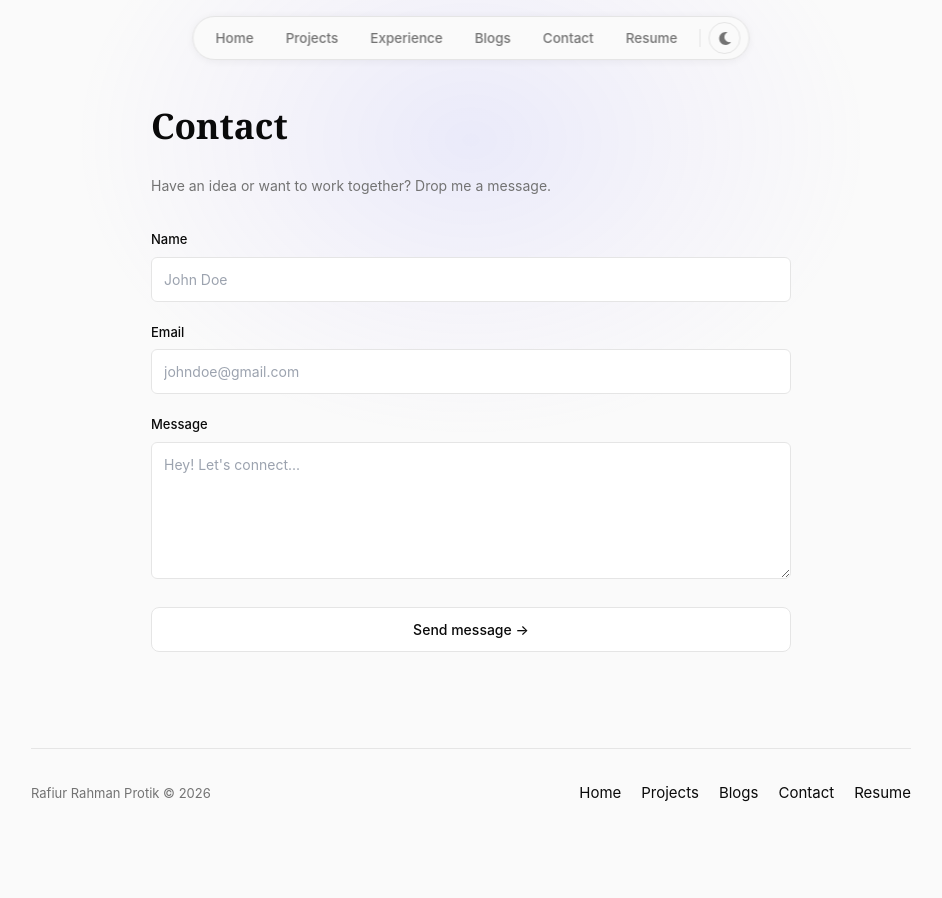
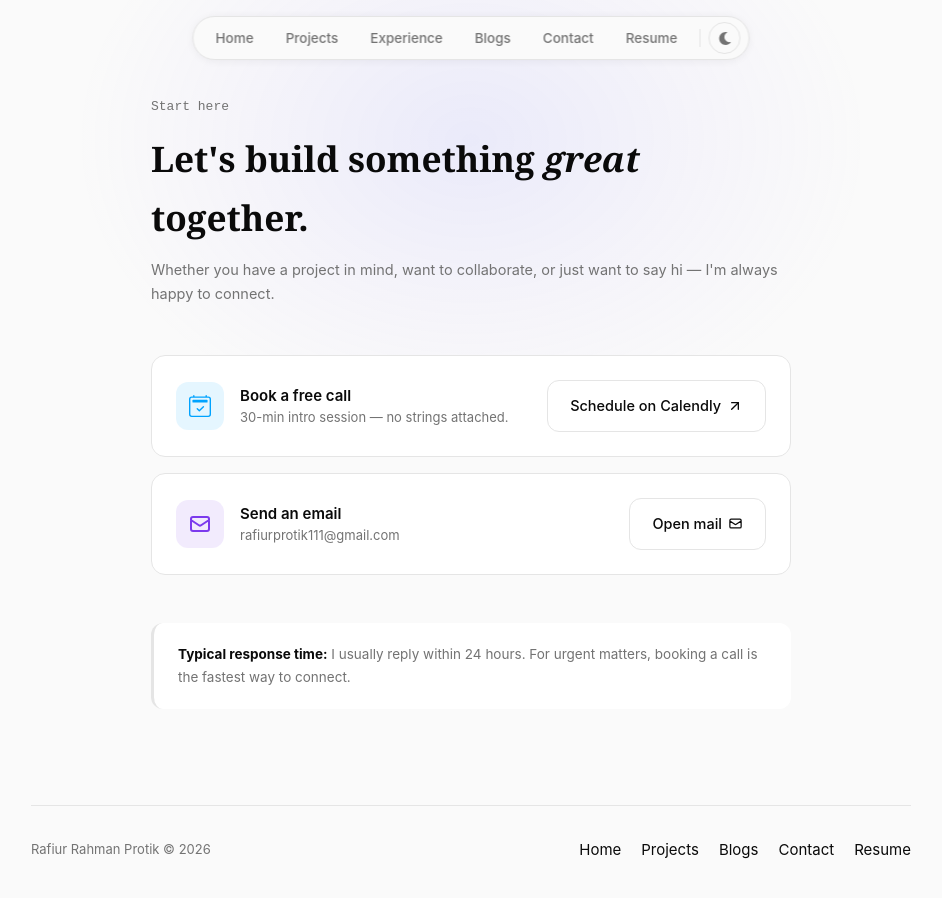
Before and after one commit to Protik111/portfolio-2026, a Next.js app: page /contact in a window 1280 px wide. Shown: the top 898 px of the page, without its empty margins (169-1111 px from the left). Before the commit the page ends 846 px from the top, so only its background shows below. Built offline with nearby package versions, Linux system fonts and the light colour scheme.

Commit message:
feat: contact

```diff
--- a/pages/contact.js
+++ b/pages/contact.js
@@ -1,183 +1,214 @@
-import React, { useState, useRef } from "react";
+import React from "react";
 import Header from "../components/Header";
 import Footer from "../components/Footer";
 import Seo from "../components/Seo";
-import { helpers } from "../helpers";
-import { ToastContainer } from "react-toastify";
-import "react-toastify/dist/ReactToastify.css";
-import emailjs from "@emailjs/browser";
-
-const inputStyle = {
-  width: "100%",
-  padding: "10px 12px",
-  background: "var(--card-bg)",
-  border: "1px solid var(--border)",
-  borderRadius: "6px",
-  color: "var(--fg)",
-  fontFamily: "var(--font-sans)",
-  fontSize: "14px",
-  outline: "none",
-  transition: "border-color 0.15s",
-};
+import { HiOutlineMail } from "react-icons/hi";
+import { BsCalendar2Check } from "react-icons/bs";
+import { FiArrowUpRight } from "react-icons/fi";
 
 const Contact = () => {
-  const form = useRef();
-  const [data, setData] = useState({ name: "", email: "", message: "" });
-  const [error, setError] = useState({
-    isError: false,
-    errorNameMessage: "",
-    errorEmailMessage: "",
-    errorMessage: "",
-  });
-
-  const sendEmail = (e) => {
-    e.preventDefault();
-    const { name, email, message } = data;
-    if (!name) {
-      setError({ ...error, isError: true, errorNameMessage: "Please enter your name" });
-      return;
-    }
-    if (!email) {
-      setError({ ...error, isError: true, errorEmailMessage: "Please enter your email" });
-      return;
-    }
-    if (!message) {
-      setError({ ...error, isError: true, errorMessage: "Please enter a message" });
-      return;
-    }
-    if (helpers.validEmail && name && email && message) {
-      setError({ isError: false, errorNameMessage: "", errorEmailMessage: "", errorMessage: "" });
-      emailjs
-        .sendForm("service_3c6dc6o", "template_irejry2", form.current, "user_Ta3F0tXRsdORTtPDWRwLm")
-        .then((res) => {
-          if (res.status === 200) {
-            helpers.alertToastHandling("Thanks for reaching out! I'll get back to you shortly 🙂");
-          }
-        })
-        .catch(console.error);
-    }
-  };
-
   return (
     <React.Fragment>
       <Seo title="Contact" />
+
+      <style>{`
+        .contact-btn {
+          display: inline-flex;
+          align-items: center;
+          gap: 10px;
+          padding: 13px 22px;
+          font-size: 14.5px;
+          font-family: var(--font-sans);
+          font-weight: 500;
+          background: var(--card-bg);
+          color: var(--fg);
+          border: 1px solid var(--border);
+          border-radius: 12px;
+          cursor: pointer;
+          transition: all 0.2s ease;
+          text-decoration: none;
+          white-space: nowrap;
+        }
+        .contact-btn:hover {
+          border-color: var(--muted);
+          transform: translateY(-2px);
+          box-shadow: 0 6px 20px rgba(0,0,0,0.06);
+        }
+        [data-theme='dark'] .contact-btn:hover {
+          box-shadow: 0 6px 20px rgba(255,255,255,0.04);
+        }
+        .contact-btn:active {
+          transform: translateY(0);
+        }
+        .contact-btn .btn-icon {
+          display: flex;
+          align-items: center;
+          justify-content: center;
+          width: 32px;
+          height: 32px;
+          border-radius: 8px;
+          flex-shrink: 0;
+        }
+        .contact-btn .btn-arrow {
+          margin-left: auto;
+          color: var(--muted);
+          flex-shrink: 0;
+        }
+        .contact-option {
+          display: flex;
+          flex-direction: column;
+          gap: 6px;
+        }
+        .contact-option-label {
+          font-size: 11px;
+          font-family: var(--font-mono);
+          color: var(--muted);
+          text-transform: uppercase;
+          letter-spacing: 0.5px;
+        }
+        .contact-option-desc {
+          font-size: 13px;
+          color: var(--muted);
+          margin: 0;
+          line-height: 1.5;
+        }
+      `}</style>
+
       <div style={{ minHeight: "100vh", background: "var(--bg)", color: "var(--fg)" }}>
         <header>
           <Header />
         </header>
+
         <main style={{ paddingTop: "6rem", paddingBottom: "4rem" }}>
           <div className="container-narrow">
-            <h1 className="section-heading">Contact</h1>
-            <p style={{ color: "var(--muted)", marginBottom: "2rem", fontSize: "14px" }}>
-              Have an idea or want to work together? Drop me a message.
+
+            {/* Heading */}
+            <p className="mono" style={{ color: "var(--muted)", marginBottom: "0.75rem" }}>
+              Start here
+            </p>
+            <h1 className="section-heading" style={{ marginBottom: "0.75rem" }}>
+              Let&apos;s build something <em>great</em> together.
+            </h1>
+            <p style={{ color: "var(--muted)", fontSize: "14.5px", marginBottom: "3rem", lineHeight: 1.7 }}>
+              Whether you have a project in mind, want to collaborate, or just want to say hi — I&apos;m always happy to connect.
             </p>
 
-            <form
-              ref={form}
-              onSubmit={sendEmail}
-              style={{ display: "flex", flexDirection: "column", gap: "1.25rem" }}
-            >
-              {/* Name */}
-              <div>
-                <label
-                  htmlFor="name"
-                  style={{ fontSize: "13px", fontWeight: 500, display: "block", marginBottom: "6px" }}
+            {/* Two action cards */}
+            <div style={{ display: "flex", flexDirection: "column", gap: "1rem" }}>
+
+              {/* Book a call */}
+              <div
+                style={{
+                  background: "var(--card-bg)",
+                  border: "1px solid var(--border)",
+                  borderRadius: "14px",
+                  padding: "1.5rem",
+                  display: "flex",
+                  alignItems: "center",
+                  justifyContent: "space-between",
+                  gap: "1rem",
+                  flexWrap: "wrap",
+                  transition: "border-color 0.2s, box-shadow 0.2s, transform 0.2s",
+                }}
+                className="exp-card"
+              >
+                <div style={{ display: "flex", alignItems: "center", gap: "1rem" }}>
+                  <div style={{
+                    width: 48,
+                    height: 48,
+                    borderRadius: "12px",
+                    background: "rgba(0, 163, 255, 0.10)",
+                    display: "flex",
+                    alignItems: "center",
+                    justifyContent: "center",
+                    flexShrink: 0,
+                  }}>
+                    <BsCalendar2Check size={22} color="#00a3ff" />
+                  </div>
+                  <div>
+                    <p style={{ margin: 0, fontWeight: 600, fontSize: "15px" }}>Book a free call</p>
+                    <p className="contact-option-desc">30-min intro session — no strings attached.</p>
+                  </div>
+                </div>
+                <a
+                  href="https://calendly.com/rafiurprotik111"
+                  target="_blank"
+                  rel="noreferrer"
+                  className="contact-btn"
+                  id="btn-book-call"
                 >
-                  Name
-                </label>
-                <input
-                  type="text"
-                  name="name"
-                  id="name"
-                  value={data.name}
-                  placeholder="John Doe"
-                  required
-                  onChange={(e) => setData({ ...data, name: e.target.value })}
-                  style={inputStyle}
-                />
-                {error.errorNameMessage && (
-                  <p style={{ color: "#e53e3e", fontSize: "12px", marginTop: "4px" }}>
-                    {error.errorNameMessage}
-                  </p>
-                )}
+                  <span style={{ display: "flex", alignItems: "center", gap: "6px" }}>
+                    Schedule on Calendly
+                    <FiArrowUpRight size={16} />
+                  </span>
+                </a>
               </div>
 
-              {/* Email */}
-              <div>
-                <label
-                  htmlFor="email"
-                  style={{ fontSize: "13px", fontWeight: 500, display: "block", marginBottom: "6px" }}
+              {/* Send an email */}
+              <div
+                style={{
+                  background: "var(--card-bg)",
+                  border: "1px solid var(--border)",
+                  borderRadius: "14px",
+                  padding: "1.5rem",
+                  display: "flex",
+                  alignItems: "center",
+                  justifyContent: "space-between",
+                  gap: "1rem",
+                  flexWrap: "wrap",
+                  transition: "border-color 0.2s, box-shadow 0.2s, transform 0.2s",
+                }}
+                className="exp-card"
+              >
+                <div style={{ display: "flex", alignItems: "center", gap: "1rem" }}>
+                  <div style={{
+                    width: 48,
+                    height: 48,
+                    borderRadius: "12px",
+                    background: "rgba(124, 58, 237, 0.10)",
+                    display: "flex",
+                    alignItems: "center",
+                    justifyContent: "center",
+                    flexShrink: 0,
+                  }}>
+                    <HiOutlineMail size={24} color="#7c3aed" />
+                  </div>
+                  <div>
+                    <p style={{ margin: 0, fontWeight: 600, fontSize: "15px" }}>Send an email</p>
+                    <p className="contact-option-desc">rafiurprotik111@gmail.com</p>
+                  </div>
+                </div>
+                <a
+                  href="mailto:rafiurprotik111@gmail.com"
+                  className="contact-btn"
+                  id="btn-send-email"
                 >
-                  Email
-                </label>
-                <input
-                  type="email"
-                  name="email"
-                  id="email"
-                  value={data.email}
-                  placeholder="johndoe@gmail.com"
-                  required
-                  onChange={(e) => setData({ ...data, email: e.target.value })}
-                  style={inputStyle}
-                />
-                {error.errorEmailMessage && (
-                  <p style={{ color: "#e53e3e", fontSize: "12px", marginTop: "4px" }}>
-                    {error.errorEmailMessage}
-                  </p>
-                )}
+                  <span style={{ display: "flex", alignItems: "center", gap: "6px" }}>
+                    Open mail
+                    <HiOutlineMail size={15} />
+                  </span>
+                </a>
               </div>
 
-              {/* Message */}
-              <div>
-                <label
-                  htmlFor="message"
-                  style={{ fontSize: "13px", fontWeight: 500, display: "block", marginBottom: "6px" }}
-                >
-                  Message
-                </label>
-                <textarea
-                  name="message"
-                  id="message"
-                  value={data.message}
-                  placeholder="Hey! Let's connect..."
-                  required
-                  rows={5}
-                  onChange={(e) => setData({ ...data, message: e.target.value })}
-                  style={{ ...inputStyle, resize: "vertical" }}
-                />
-                {error.errorMessage && (
-                  <p style={{ color: "#e53e3e", fontSize: "12px", marginTop: "4px" }}>
-                    {error.errorMessage}
-                  </p>
-                )}
-              </div>
+            </div>
 
-              <button
-                type="submit"
-                className="btn-neo"
-                style={{
-                  width: "100%",
-                  justifyContent: "center",
-                  padding: "10px 16px",
-                  fontSize: "14px",
-                }}
-              >
-                Send message →
-              </button>
-            </form>
+            {/* Divider + response note */}
+            <div style={{
+              marginTop: "3rem",
+              padding: "1.25rem 1.5rem",
+              borderRadius: "12px",
+              borderLeft: "3px solid var(--border)",
+              background: "var(--card-bg)",
+            }}>
+              <p style={{ margin: 0, color: "var(--muted)", fontSize: "13.5px", lineHeight: 1.7 }}>
+                <strong style={{ color: "var(--fg)" }}>Typical response time:</strong> I usually reply within 24 hours. For urgent matters, booking a call is the fastest way to connect.
+              </p>
+            </div>
+
           </div>
         </main>
+
         <Footer />
-        <ToastContainer
-          position="top-center"
-          autoClose={5000}
-          hideProgressBar={false}
-          newestOnTop={false}
-          closeOnClick
-          pauseOnFocusLoss
-          draggable
-          pauseOnHover
-        />
       </div>
     </React.Fragment>
   );
```
Also changed, not shown: components/Hero/index.js (+21 -6 lines).
